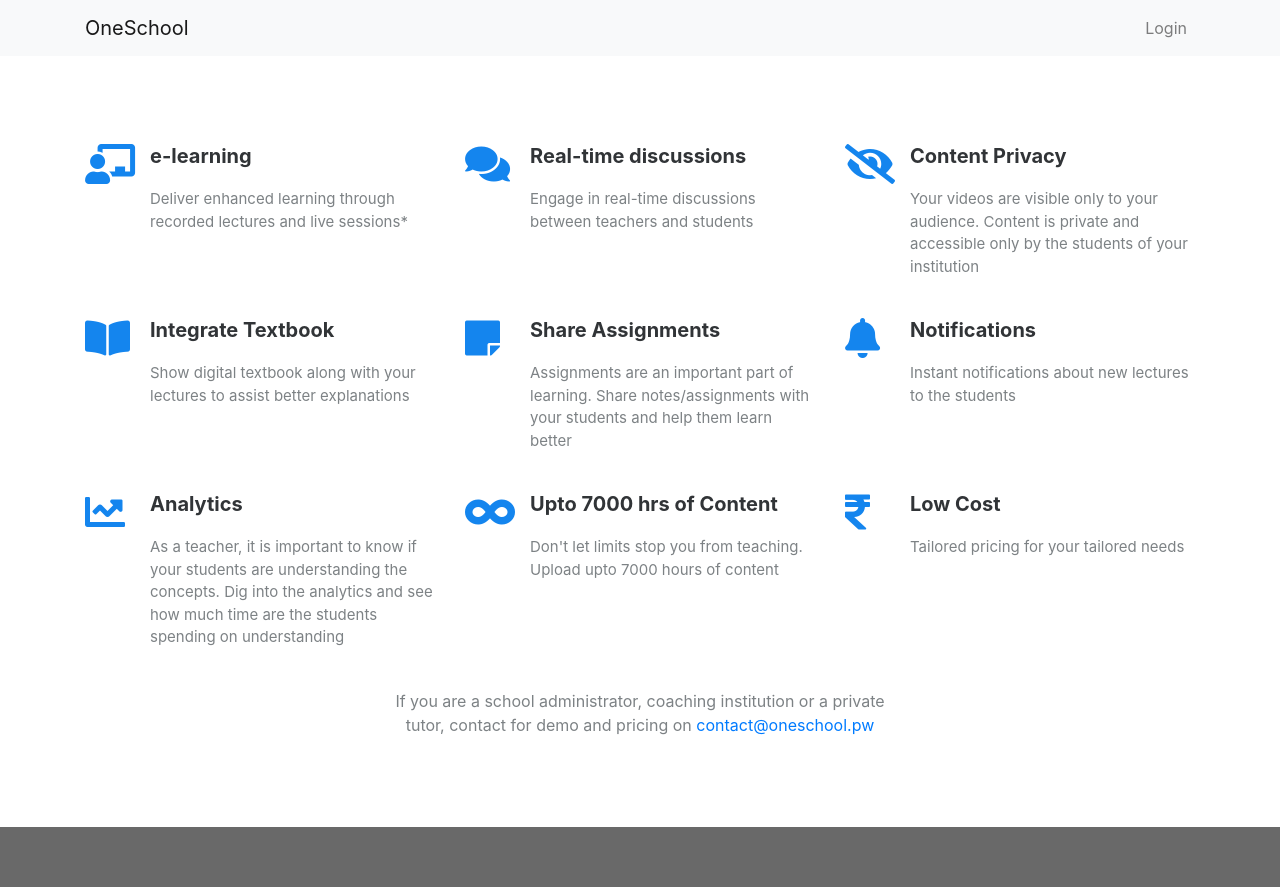
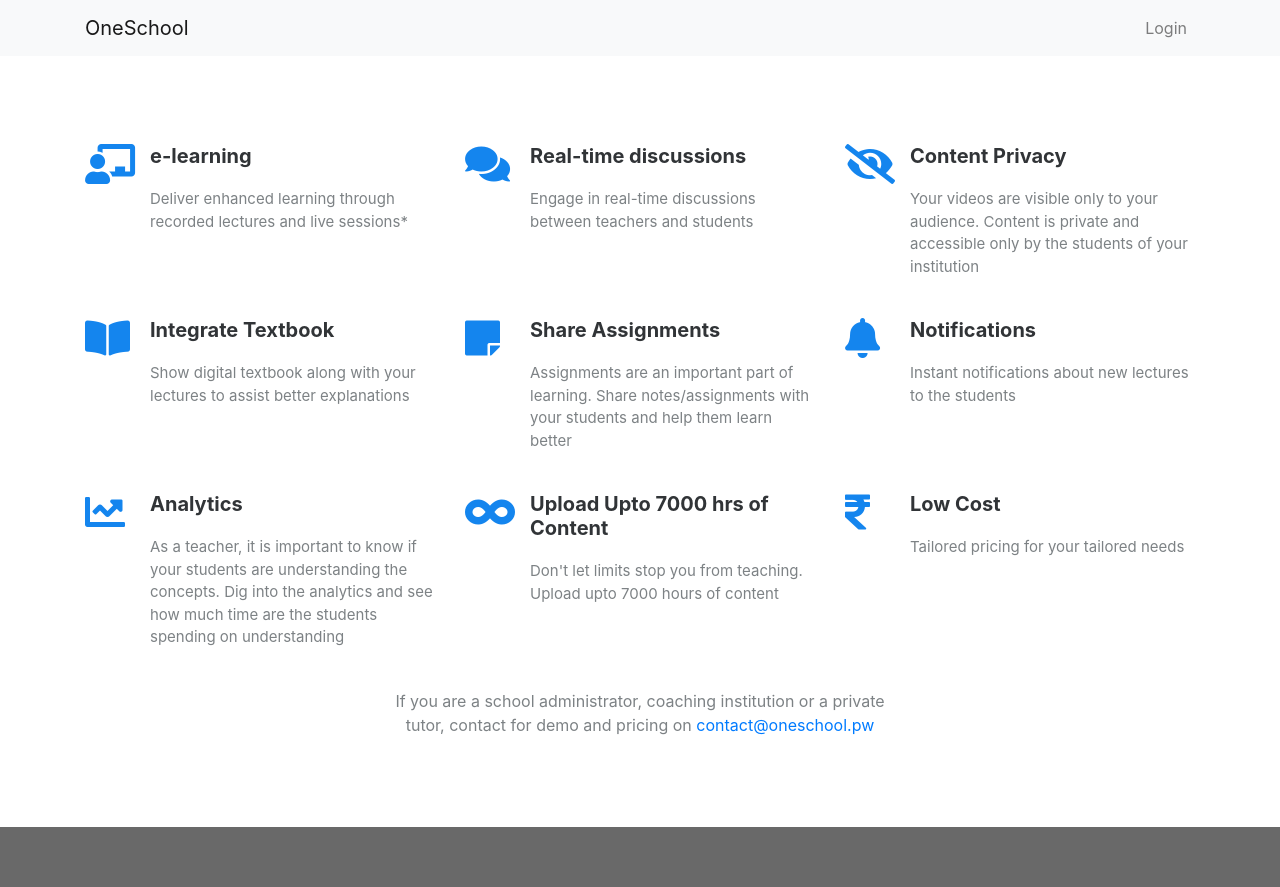
Before and after one commit to draxxxeus/virtualclassroom, a Django app: page / in a window 1280 px wide. Run offline with Django 3.2, Linux system fonts and the light colour scheme; some libraries are stand-ins or nearby versions.

Commit message:
Fix wording

```diff
--- a/virtualclassroom/app/templates/index.html
+++ b/virtualclassroom/app/templates/index.html
@@ -34,7 +34,7 @@
                     <p class="description">As a teacher, it is important to know if your students are understanding the concepts. Dig into the analytics and see how much time are the students spending on understanding</p>
                 </div>
                 <div class="col-sm-6 col-lg-4 item"><i class="fa fa-infinity icon"></i>
-                    <h3 class="name">Upto 7000 hrs of Content</h3>
+                    <h3 class="name">Upload Upto 7000 hrs of Content</h3>
                     <p class="description">Don't let limits stop you from teaching. Upload upto 7000 hours of content</p>
                 </div>
                 <div class="col-sm-6 col-lg-4 item"><i class="fa fa-rupee-sign icon"></i>
```
